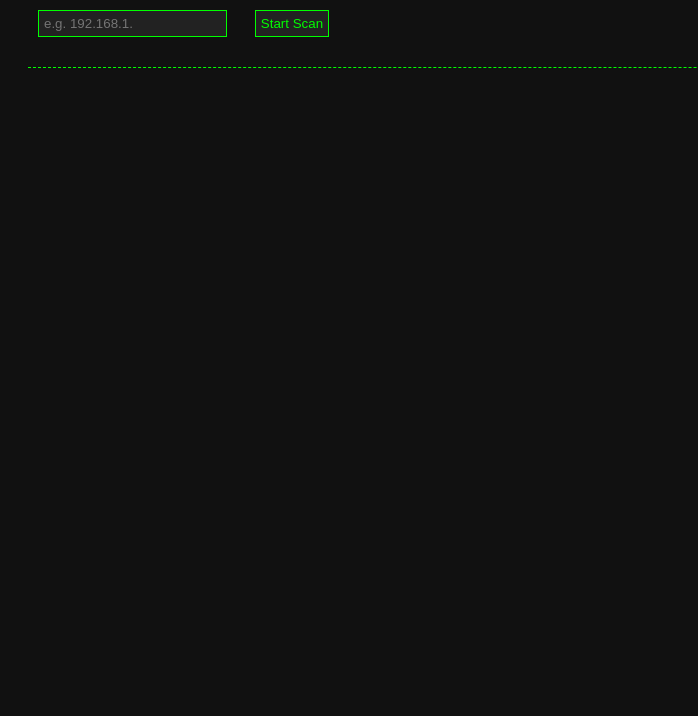
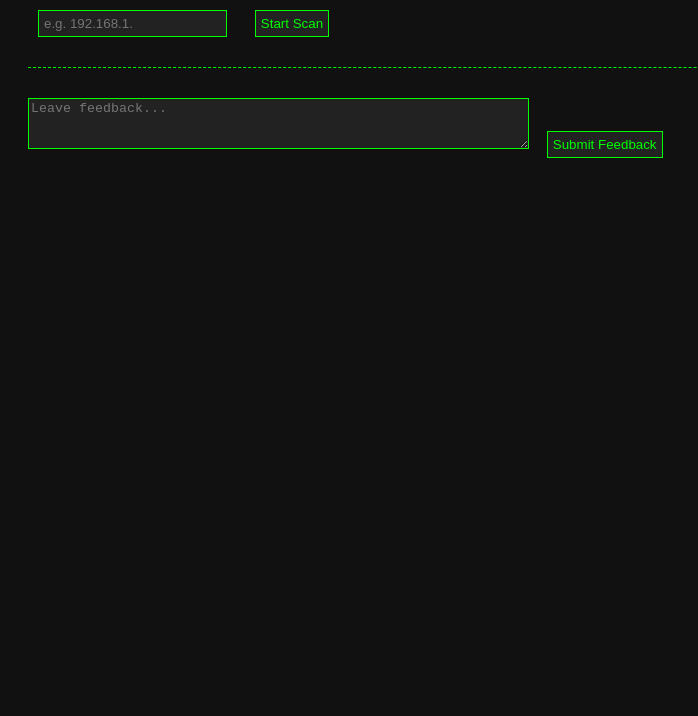
Before and after one commit to CodeGurlCrush/shared, a plain HTML site: page index.html in a window 1280 px wide. Shown: the part 84-800 px from the top of the page, without its empty margins (0-698 px from the left). Drawn offline with Linux system fonts and the light colour scheme.

Commit message:
Update index.html

```diff
--- a/index.html
+++ b/index.html
@@ -79,5 +79,8 @@
       output.scrollIntoView({ behavior: 'smooth', block: 'end' });
     }
   </script>
+  <textarea placeholder="Leave feedback..." rows="3" cols="60" style="margin-top: 20px; background: #222; color: #0f0; border: 1px solid #0f0;"></textarea>
+<button onclick="alert('Thanks for your feedback!')">Submit Feedback</button>
+
 </body>
 </html>
```
